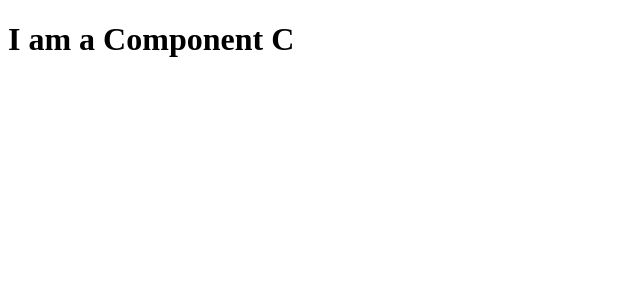
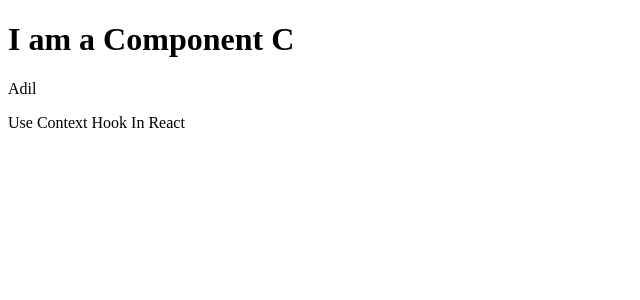
Before and after one commit to mohsinsaleheen1/React-Practice-Basic-to-Advance-, a React (Vite) app in the folder ClassComponent/: page / in a window 1280 px wide. Shown: the top 300 px of the page, without its empty margins (0-640 px from the left). Built offline with nearby package versions, Linux system fonts and the light colour scheme.

Commit message:
UseContextHook

```diff
--- a/ClassComponent/src/components/contexthook/CompC.jsx
+++ b/ClassComponent/src/components/contexthook/CompC.jsx
@@ -1,11 +1,16 @@
-import React from 'react'
+import React, { useContext } from "react";
+import { ChannelContext, NameContext } from "./CompMain";
 
 const CompC = () => {
+  const myName = useContext(NameContext);
+  const myLearning = useContext(ChannelContext);
   return (
     <div>
       <h1>I am a Component C</h1>
+      <p>{myName}</p>
+      <p>{myLearning}</p>
     </div>
-  )
-}
+  );
+};
 
-export default CompC
+export default CompC;
--- a/ClassComponent/src/components/contexthook/CompMain.jsx
+++ b/ClassComponent/src/components/contexthook/CompMain.jsx
@@ -1,10 +1,15 @@
-import React from "react";
+import React, { createContext } from "react";
 import CompA from "./CompA";
-
+export const NameContext = createContext();
+export const ChannelContext = createContext();
 const CompMain = () => {
   return (
     <div>
-      <CompA />
+      <NameContext.Provider value={"Adil"}>
+        <ChannelContext.Provider value={"Use Context Hook In React"}>
+          <CompA />
+        </ChannelContext.Provider>
+      </NameContext.Provider>
     </div>
   );
 };
```
